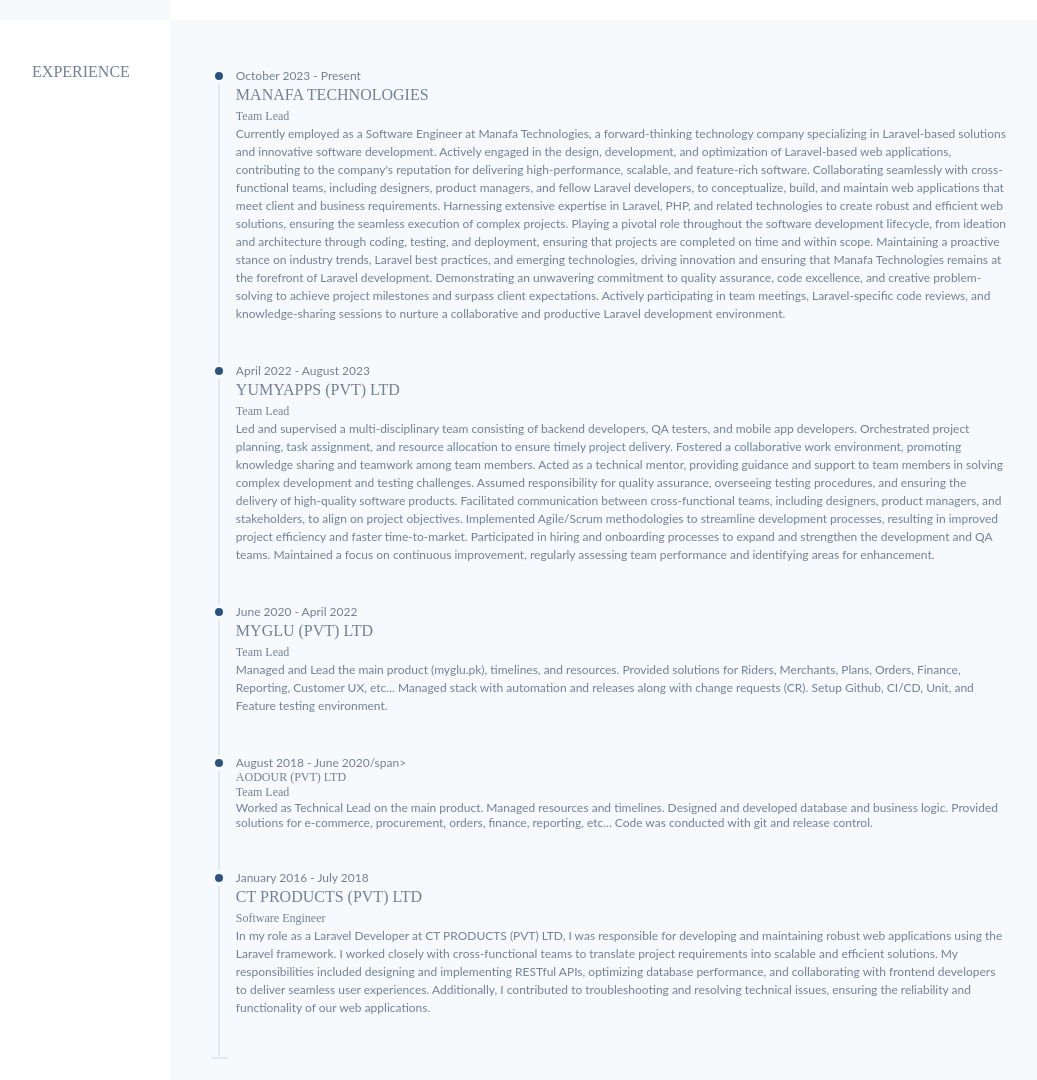
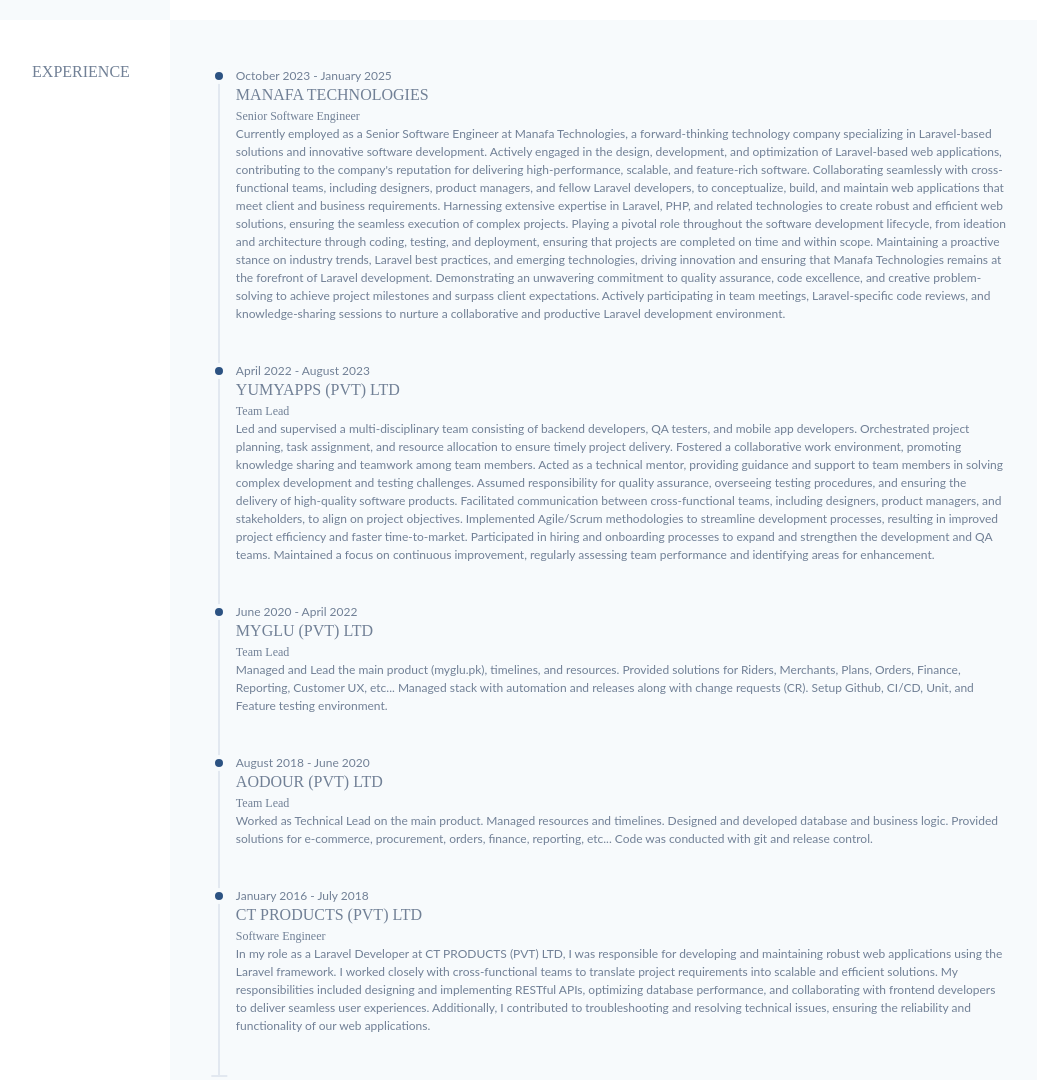
Before and after one commit to paxha/paxha.github.io, a plain HTML site: page index.html in a window 1280 px wide. Shown: the part 780-1860 px from the top of the page, without its empty margins (224-1261 px from the left). Drawn offline with Linux system fonts and the light colour scheme; a web font is replaced by a local one.

Commit message:
bug fixes

```diff
--- a/index.html
+++ b/index.html
@@ -61,7 +61,7 @@
                     <span class="text-3xl md:text-5xl lg:text-6xl block text-blue-800 break-normal lato-bold uppercase">Hassan Raza</span>
                 </h1>
                 <h2 class="mt-4 text-xl block text-gray-600 lato-thin font-serif font-medium border-t md:border-0 border-b inline-block border-blue-800">
-                    Software Solution Architect
+                    Experienced Laravel Developer & Team Lead
                 </h2>
 
                 <div class="lg:absolute lg:inset-x-0 lg:bottom-0 lg:m-12 m-4">
@@ -103,12 +103,12 @@
                 <div class="flex relative">
                     <div class="w-4 h-4 rounded-full bg-blue-800 dot border-4 lg:border-gray-100 border-white"></div>
                     <div class="pl-4">
-                        <span class="text-xs text-gray-600 lato block leading-tight">October 2023 - Present</span>
+                        <span class="text-xs text-gray-600 lato block leading-tight">October 2023 - January 2025</span>
                         <h3 class="text-gray-600 uppercase lato-bold">
-                            <a href="https://my-glu.com" class="hover:underline">Manafa Technologies</a>
+                            <a href="https://manafa.co" class="hover:underline">Manafa Technologies</a>
                         </h3>
-                        <h4 class="text-xs text-gray-600 lato-thin">Team Lead</h4>
-                        <p class="pb-10 text-xs text-gray-600 lato">Currently employed as a Software Engineer at Manafa Technologies, a forward-thinking technology company specializing in Laravel-based solutions and innovative software development.
+                        <h4 class="text-xs text-gray-600 lato-thin">Senior Software Engineer</h4>
+                        <p class="pb-10 text-xs text-gray-600 lato">Currently employed as a Senior Software Engineer at Manafa Technologies, a forward-thinking technology company specializing in Laravel-based solutions and innovative software development.
                             Actively engaged in the design, development, and optimization of Laravel-based web applications, contributing to the company's reputation for delivering high-performance, scalable, and feature-rich software.
                             Collaborating seamlessly with cross-functional teams, including designers, product managers, and fellow Laravel developers, to conceptualize, build, and maintain web applications that meet client and business requirements.
                             Harnessing extensive expertise in Laravel, PHP, and related technologies to create robust and efficient web solutions, ensuring the seamless execution of complex projects.
@@ -123,7 +123,7 @@
                     <div class="pl-4">
                         <span class="text-xs text-gray-600 lato block leading-tight">April 2022 - August 2023</span>
                         <h3 class="text-gray-600 uppercase lato-bold">
-                            <a href="https://my-glu.com" class="hover:underline">YumyApps (Pvt) Ltd</a>
+                            <a href="https://yumyapps.com" class="hover:underline">YumyApps (Pvt) Ltd</a>
                         </h3>
                         <h4 class="text-xs text-gray-600 lato-thin">Team Lead</h4>
                         <p class="pb-10 text-xs text-gray-600 lato">Led and supervised a multi-disciplinary team consisting of backend developers, QA testers, and mobile app developers.
@@ -151,9 +151,9 @@
                 <div class="flex relative">
                     <div class="w-4 h-4 rounded-full bg-blue-800 dot border-4 lg:border-gray-100 border-white"></div>
                     <div class="pl-4">
-                        <span class="text-xs text-gray-600 lato block leading-tight">August 2018 - June 2020/span>
+                        <span class="text-xs text-gray-600 lato block leading-tight">August 2018 - June 2020</span>
                         <h3 class="text-gray-600 uppercase lato-bold">
-                            <a href="https://ctproducts.net" class="hover:underline">Aodour (Pvt) Ltd</a>
+                            <a href="https://www.aodour.pk" class="hover:underline">Aodour (Pvt) Ltd</a>
                         </h3>
                         <h4 class="text-xs text-gray-600 lato-thin">Team Lead</h4>
                         <p class="pb-10 text-xs text-gray-600 lato">Worked as Technical Lead on the main product. Managed resources and timelines. Designed and developed database and business logic. Provided solutions for e-commerce, procurement, orders, finance, reporting, etc... Code was conducted with git and release control.</p>
```
